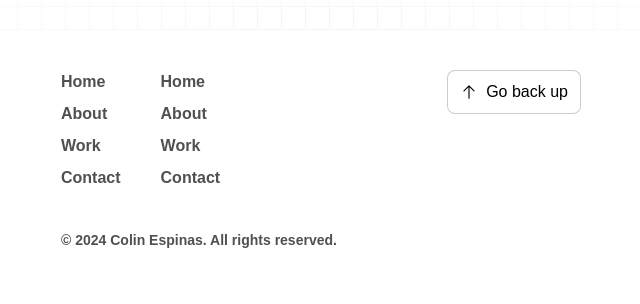
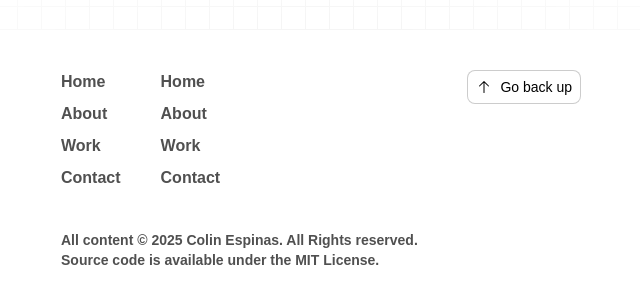
Before and after one commit to ColinEspinas/website, a Nuxt app: page / in a window 1280 px wide. Shown: the part 1180-1484 px from the top of the page, without its empty margins (319-959 px from the left). Built offline with nearby package versions, Linux system fonts and the light colour scheme.

Commit message:
feat: added license and footer print

```diff
--- a/components/app/footer.vue
+++ b/components/app/footer.vue
@@ -40,15 +40,17 @@ const { y } = useWindowScroll({ behavior: 'smooth' })
         <div class="flex flex-col">
           <UiButton
             variant="secondary"
+            size="sm"
             before-icon="ph:arrow-up"
             text="Go back up"
             @click="y = 0"
           />
         </div>
       </nav>
-      <p class="text-sm text-base-content-200 font-semibold mt-10">
-        © 2024 Colin Espinas. All rights reserved.
-      </p>
+      <div class="text-sm text-base-content-200 font-semibold mt-10">
+        <p>All content © 2025 Colin Espinas. All Rights reserved.</p>
+        <p>Source code is available under the MIT License.</p>
+      </div>
     </div>
   </footer>
 </template>
--- a/components/app/header.vue
+++ b/components/app/header.vue
@@ -23,9 +23,27 @@ const { width } = useWindowSize()
     <div class="flex flex-col sm:flex-row gap-4">
       <UiButton text="Start a conversation" variant="accent" class="w-fit" />
       <div class="flex flex-row gap-2">
-        <UiButton before-icon="ph:github-logo" variant="secondary" shape="rounded" to="" />
-        <UiButton after-icon="ph:x-logo" variant="secondary" shape="rounded" to="" />
-        <UiButton after-icon="ph:linkedin-logo" variant="secondary" shape="rounded" to="" />
+        <UiButton
+          before-icon="ph:github-logo"
+          variant="secondary"
+          shape="rounded"
+          to="https://github.com/ColinEspinas"
+          target="_blank"
+        />
+        <UiButton
+          after-icon="ph:x-logo"
+          variant="secondary"
+          shape="rounded"
+          to="https://x.com/call_innn"
+          target="_blank"
+        />
+        <UiButton
+          after-icon="ph:linkedin-logo"
+          variant="secondary"
+          shape="rounded"
+          to="https://www.linkedin.com/in/colin-espinas/"
+          target="_blank"
+        />
       </div>
     </div>
   </header>
--- a/components/ui/button.vue
+++ b/components/ui/button.vue
@@ -9,6 +9,7 @@ withDefaults(defineProps<{
   disabled?: boolean
   variant?: 'primary' | 'secondary' | 'accent' | 'glass'
   align?: 'left' | 'center' | 'right'
+  size?: 'sm' | 'md' | 'lg'
   shape?: 'rounded' | 'default'
   to?: string
   target?: '_blank' | '_self'
@@ -19,6 +20,7 @@ withDefaults(defineProps<{
   variant: 'primary',
   align: 'left',
   shape: 'default',
+  size: 'md',
   external: false,
 })
 
@@ -44,6 +46,12 @@ const shapeClasses = {
   default: 'rounded-lg',
 }
 
+const sizeClasses = {
+  sm: 'text-sm py-1 px-2',
+  md: 'text-base py-2 px-3',
+  lg: 'text-lg py-3 px-4',
+}
+
 const buttonRef = useTemplateRef<HTMLDivElement>('button')
 const { elementX, elementY, elementHeight, elementWidth } = useMouseInElement(buttonRef)
 
@@ -63,28 +71,28 @@ const gradientPosition = computed(() => {
     v-if="to"
     ref="button"
     :to="to"
-    class="py-2 px-3 flex gap-2 items-center outline-none font-medium active:scale-95 cursor-pointer"
-    :class="[variantClasses[variant], alignClasses[align], shapeClasses[shape]]"
+    class="flex gap-2 items-center outline-none font-medium active:scale-95 cursor-pointer"
+    :class="[variantClasses[variant], alignClasses[align], shapeClasses[shape], sizeClasses[size]]"
     :style="{ '--gradient-position': gradientPosition }"
     :target="target"
     :external
   >
-    <Icon v-if="beforeIcon" class="my-1" :size="18" :name="beforeIcon" />
+    <Icon v-if="beforeIcon" class="my-1" :size="size === 'sm' ? 16 : size === 'md' ? 18 : 20" :name="beforeIcon" />
     <span v-if="text">{{ text }}</span>
-    <Icon v-if="afterIcon" class="my-1" :size="18" :name="afterIcon" />
+    <Icon v-if="afterIcon" class="my-1" :size="size === 'sm' ? 16 : size === 'md' ? 18 : 20" :name="afterIcon" />
   </NuxtLink>
   <button
     v-else
     ref="button"
-    class="py-2 px-3 flex gap-2 items-center outline-none font-medium active:scale-95 cursor-pointer"
+    class="flex gap-2 items-center outline-none font-medium active:scale-95 cursor-pointer"
     :style="{ '--gradient-position': gradientPosition }"
     :disabled="disabled"
-    :class="[variantClasses[variant], alignClasses[align], shapeClasses[shape]]"
+    :class="[variantClasses[variant], alignClasses[align], shapeClasses[shape], sizeClasses[size]]"
     :type="type"
     @click="emits('click')"
   >
-    <Icon v-if="beforeIcon" class="my-1" :size="18" :name="beforeIcon" />
+    <Icon v-if="beforeIcon" class="my-1" :size="size === 'sm' ? 16 : size === 'md' ? 18 : 20" :name="beforeIcon" />
     <span v-if="text">{{ text }}</span>
-    <Icon v-if="afterIcon" class="my-1" :size="18" :name="afterIcon" />
+    <Icon v-if="afterIcon" class="my-1" :size="size === 'sm' ? 16 : size === 'md' ? 18 : 20" :name="afterIcon" />
   </button>
 </template>
```
Also changed, not shown: 1 other file (tests, documents, lock files or other folders).
